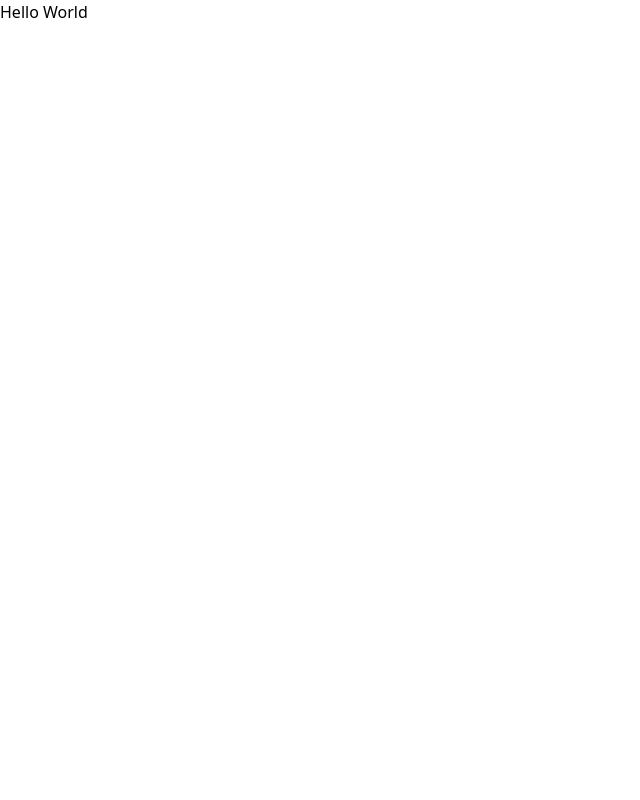
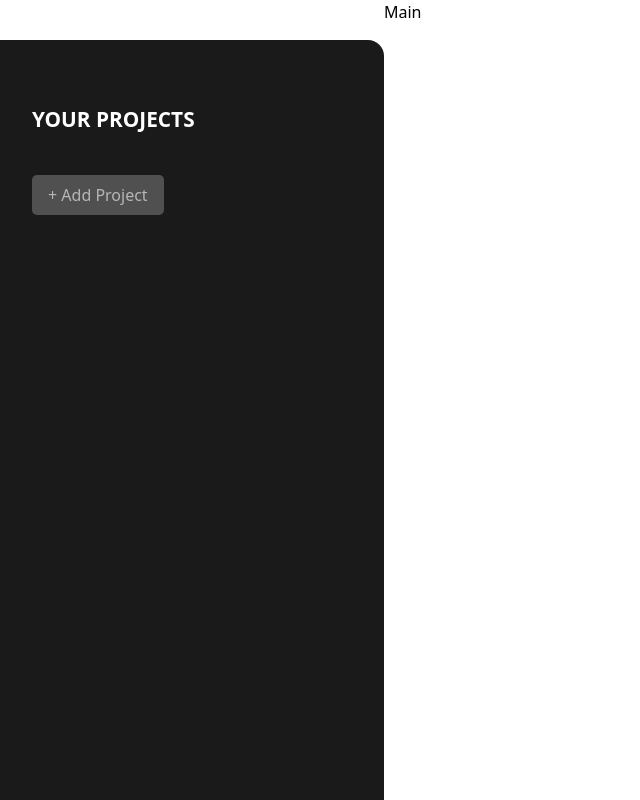
Before and after one commit to alexanderivanov2/react-project-management, a React (Vite) app: page / in a window 1280 px wide. Shown: the whole page, without its empty margins (0-640 px from the left). Built offline with nearby package versions, Linux system fonts and the light colour scheme.

Commit message:
initial implementation of components

```diff
--- a/package.json
+++ b/package.json
@@ -23,6 +23,7 @@
     "eslint-plugin-react-hooks": "^4.6.0",
     "eslint-plugin-react-refresh": "^0.4.3",
     "postcss": "^8.4.27",
+    "sass": "^1.86.3",
     "tailwindcss": "^3.3.3",
     "vite": "^4.4.5"
   }
--- a/src/App.jsx
+++ b/src/App.jsx
@@ -1,7 +1,9 @@
+import Management from "./components/Management";
+
 function App() {
   return (
     <>
-      <h1 className="my-8 text-center text-5xl font-bold">Hello World</h1>
+      <Management />
     </>
   );
 }
--- /dev/null
+++ b/src/components/Main/Main.jsx
@@ -0,0 +1,10 @@
+import React from 'react'
+import styles from './Main.module.scss'
+
+function Main() {
+  return (
+    <div className={styles.mainContainer}>Main</div>
+  )
+}
+
+export default Main
--- /dev/null
+++ b/src/components/Main/Main.module.scss
@@ -0,0 +1,3 @@
+.mainContainer {
+    flex: 1 1 70%;
+}
--- /dev/null
+++ b/src/components/Management.jsx
@@ -0,0 +1,15 @@
+import React from 'react'
+import Sidebar from './Sidebar/Sidebar'
+import Main from './Main/Main'
+import styles from './Management.module.scss'
+
+function Management() {
+  return (
+    <div class={styles.managementContainer }>
+        <Sidebar />
+        <Main />
+    </div>
+  )
+}
+
+export default Management
--- /dev/null
+++ b/src/components/Management.module.scss
@@ -0,0 +1,5 @@
+.managementContainer {
+    display: flex;
+    height: 100%;
+    min-height: 100vh;
+}
--- /dev/null
+++ b/src/components/Sidebar/Sidebar.jsx
@@ -0,0 +1,15 @@
+import React from 'react'
+import styles from './Sidebar.module.scss'
+
+function Sidebar() {
+  return (
+    <div className={styles.sidebarContainer}>
+        <div className={styles.sidebarContent}>
+            <h2 className={styles.sidebarTitle}>Your Projects</h2>
+            <button className={styles.sidebarAddBtn}>+ Add Project</button>
+        </div>
+    </div>
+  )
+}
+
+export default Sidebar
--- /dev/null
+++ b/src/components/Sidebar/Sidebar.module.scss
@@ -0,0 +1,34 @@
+.sidebarContainer {
+    position: relative;
+    flex: 1 1 30%;
+    display: flex;
+    .sidebarContent {
+        position: absolute;
+        top: 5%;
+        bottom: 0;
+        left: 0;
+        right: 0;
+        background-color: lighten(#000000,  10%);
+        border-top-right-radius: 1rem;
+        padding: 4rem 2rem 2rem;
+        .sidebarTitle {
+            color: white;
+            font-size: 1.3rem;
+            font-weight: 600;
+            text-transform: uppercase;
+            margin-bottom: 2.5rem;
+        }
+
+        .sidebarAddBtn {
+            background-color: darken(dimgray, 10%);
+            color: lighten(dimgray, 30%);
+            padding: .5rem 1rem;
+            border-radius: 5px;
+
+            &:hover {
+                background-color: lighten(dimgray, 30%);
+                color: darken(dimgray, 10%);
+            }
+        }
+    }
+}
```
Also changed, not shown: 1 other file (tests, documents, lock files or other folders).
